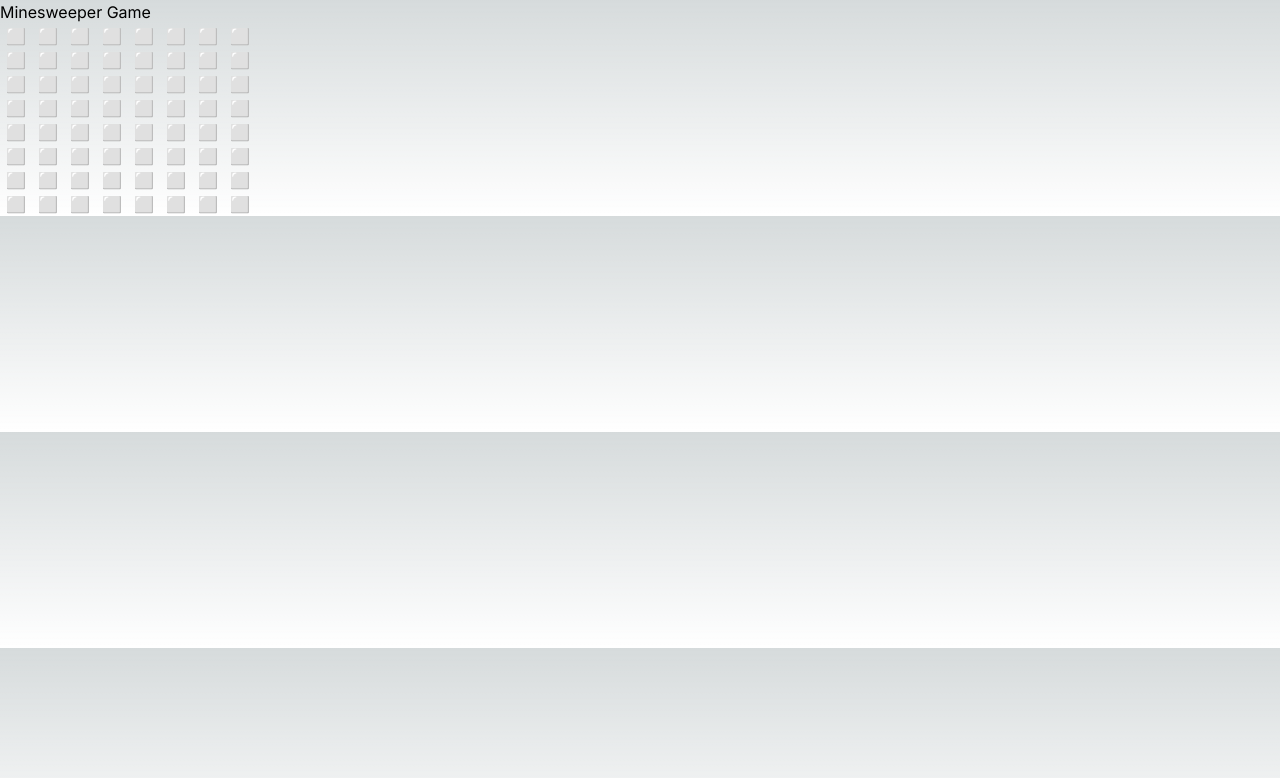
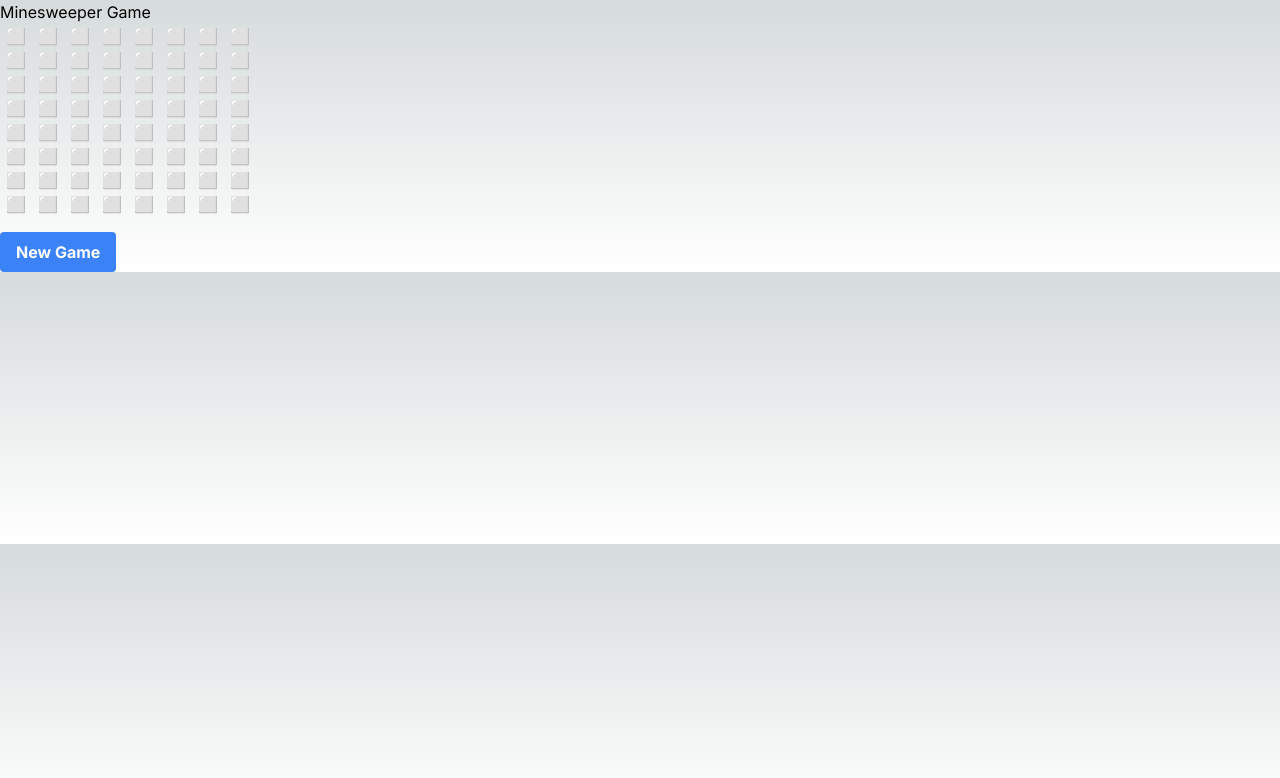
Before and after one commit to Waldo000000/minesweeper-multiplayer, a Next.js app: page /game in a window 1280 px wide. Shown: the top 778 px of the page. Built offline with nearby package versions, Linux system fonts and the light colour scheme.

Commit message:
Add "New Game" button

```diff
--- a/app/game/ui/game.tsx
+++ b/app/game/ui/game.tsx
@@ -13,17 +13,26 @@ const Game: React.FC<GameProps> = ({ nRows, nCols, nMines }) => {
     const [minesweeperGame, setMinesweeperGame] = useState<MinesweeperGame | null>(null);
     const [state, setState] = useState<State | null>(null);
 
-    useEffect(() => {
-        const game = new MinesweeperGame(nRows, nCols, nMines, (state) => setState({...state}));
+    const newGame = () => new MinesweeperGame(nRows, nCols, nMines, (state) => setState({ ...state }));
 
-        setMinesweeperGame(game);
-    }, [nRows, nCols, nMines]);
+    useEffect(() => setMinesweeperGame(newGame()), [nRows, nCols, nMines]);
 
-    return <Grid
-        board={state?.board ?? []}
-        onCellClick={minesweeperGame?.revealCell || (() => { })}
-        onCellRightClick={minesweeperGame?.flagCell || (() => { })}
-    />
+    const handleReset = () => setMinesweeperGame(newGame());
+
+    return (
+        <div>
+            <Grid
+                board={state?.board ?? []}
+                onCellClick={minesweeperGame?.revealCell || (() => { })}
+                onCellRightClick={minesweeperGame?.flagCell || (() => { })}
+            />
+            <button
+                onClick={handleReset}
+                className="mt-4 bg-blue-500 hover:bg-blue-700 text-white font-bold py-2 px-4 rounded">
+                New Game
+            </button>
+        </div >
+    )
 }
 
 export default Game;
```
